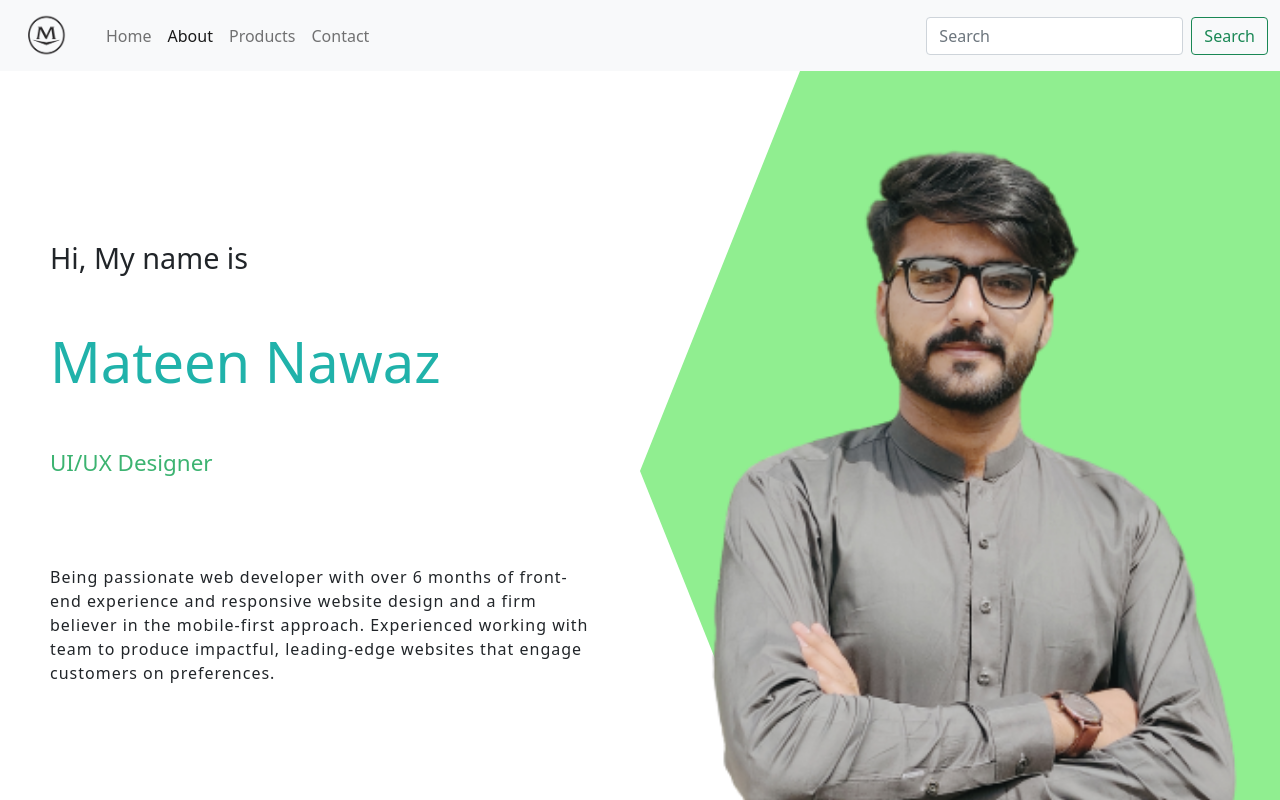
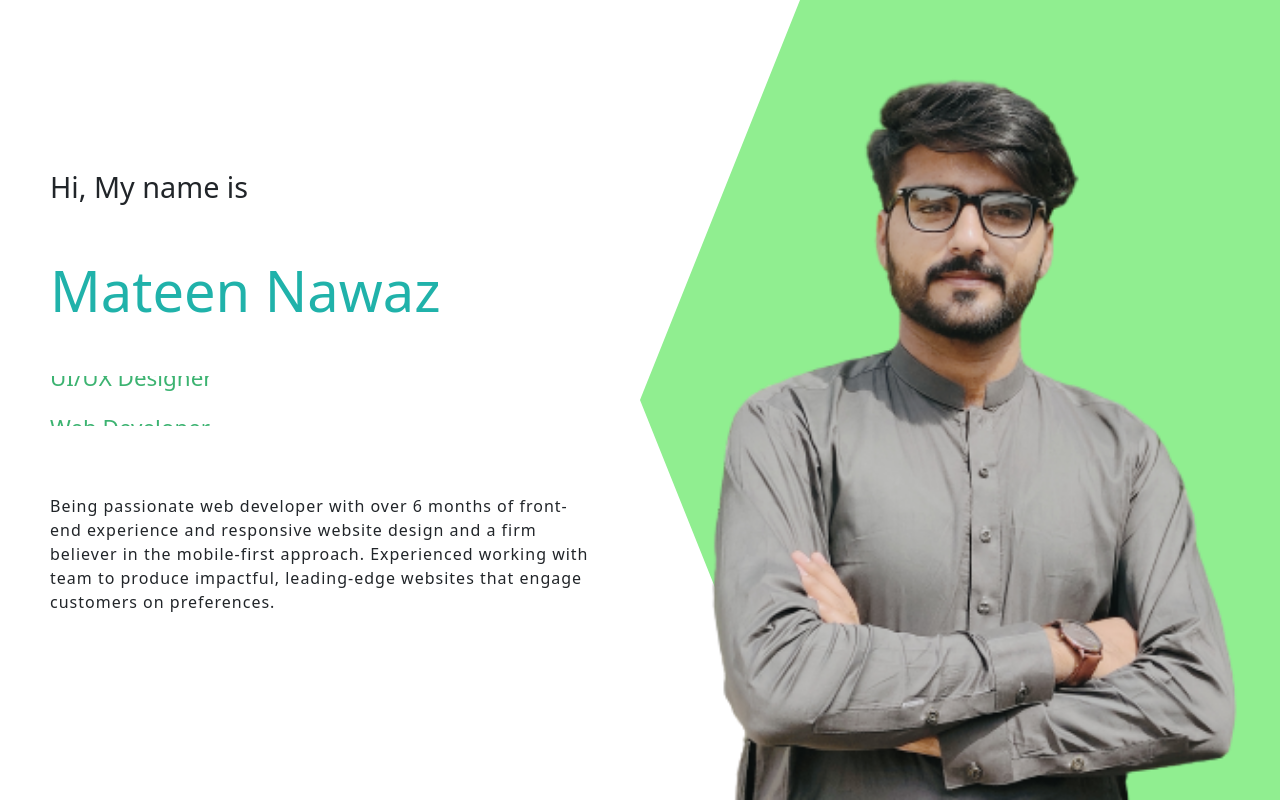
Before and after one commit to mateenNawaz86/Portfolio, a React (Create React App) app: page /about in a window 1280 px wide. Shown: the top 800 px of the page. Built offline with nearby package versions, Linux system fonts and the light colour scheme.

Commit message:
final commit

```diff
--- a/package.json
+++ b/package.json
@@ -6,6 +6,7 @@
     "@testing-library/jest-dom": "^5.14.1",
     "@testing-library/react": "^11.2.7",
     "@testing-library/user-event": "^12.8.3",
+    "emailjs-com": "^3.2.0",
     "react": "^17.0.2",
     "react-dom": "^17.0.2",
     "react-router-dom": "^5.3.0",
--- a/src/App.jsx
+++ b/src/App.jsx
@@ -1,6 +1,5 @@
 import React from "react";
-import Navbar from "./components/Header/Navbar";
-import { BrowserRouter as Router, Switch, Route } from "react-router-dom";
+import { BrowserRouter as Router } from "react-router-dom";
 import Header from "./components/Header/Header";
 import About from "./components/About/About";
 import ProdList from "./components/Prod-List/ProdList";
@@ -9,19 +8,10 @@ import Contact from "./components/contact/Contact";
 const App = () => {
   return (
     <Router>
-      <Navbar />
       <Header />
-      <Switch>
-        <Route path="/about">
-          <About />
-        </Route>
-        <Route path="/product">
-          <ProdList />
-        </Route>
-        <Route path="/contact">
-          <Contact />
-        </Route>
-      </Switch>
+      <About />
+      <ProdList />
+      <Contact />
     </Router>
   );
 };
--- a/src/components/Header/Header.css
+++ b/src/components/Header/Header.css
@@ -92,3 +92,24 @@
   object-fit: cover;
   position: absolute;
 }
+
+@media (max-width: 480px) {
+  .header {
+    flex-direction: column;
+  }
+
+  .left-wrapper {
+    padding: 10px;
+    align-items: center;
+    text-align: center;
+    height: 100%;
+  }
+
+  .name {
+    font-size: 3rem;
+  }
+
+  .personal-des {
+    display: none;
+  }
+}
--- a/src/components/Header/Navbar.css
+++ /dev/null
@@ -1,4 +0,0 @@
-.logo img {
-  width: 70px;
-  height: 45px;
-}
--- a/src/components/Header/Navbar.jsx
+++ /dev/null
@@ -1,95 +0,0 @@
-import React, { useState } from "react";
-import { Link, useLocation } from "react-router-dom";
-import logo from "../../img/logo.png";
-
-import "./Navbar.css";
-
-const Navbar = () => {
-  const [showMenu, setShowMenu] = useState(false);
-  const menuHandler = () => setShowMenu(!showMenu);
-
-  const location = useLocation();
-
-  return (
-    <>
-      <nav className="navbar navbar-expand-lg navbar-light bg-light">
-        <div className="container-fluid">
-          <Link className="navbar-brand logo" to="/">
-            <img src={logo} alt="logo" />
-          </Link>
-          <button
-            className="navbar-toggler"
-            type="button"
-            data-bs-toggle="collapse"
-            data-bs-target="#navbarSupportedContent"
-            aria-controls="navbarSupportedContent"
-            aria-expanded="false"
-            aria-label="Toggle navigation"
-          >
-            <span
-              onClick={menuHandler}
-              className={showMenu ? "fas fa-times" : "fas fa-bars"}
-            />
-          </button>
-          <div className="collapse navbar-collapse" id="navbarSupportedContent">
-            <ul className="navbar-nav me-auto mb-2 mb-lg-0">
-              <li className="nav-item">
-                <Link
-                  className={`nav-link ${
-                    location.pathname === "/" ? "active" : ""
-                  }`}
-                  to="/"
-                >
-                  Home
-                </Link>
-              </li>
-              <li className="nav-item">
-                <Link
-                  className={`nav-link ${
-                    location.pathname === "/about" ? "active" : ""
-                  }`}
-                  to="/about"
-                >
-                  About
-                </Link>
-              </li>
-              <li className="nav-item">
-                <Link
-                  className={`nav-link ${
-                    location.pathname === "/product" ? "active" : ""
-                  }`}
-                  to="/product"
-                >
-                  Products
-                </Link>
-              </li>
-              <li className="nav-item">
-                <Link
-                  className={`nav-link ${
-                    location.pathname === "/contact" ? "active" : ""
-                  }`}
-                  to="/contact"
-                >
-                  Contact
-                </Link>
-              </li>
-            </ul>
-            <form className="d-flex">
-              <input
-                className="form-control me-2"
-                type="search"
-                placeholder="Search"
-                aria-label="Search"
-              />
-              <button className="btn btn-outline-success" type="submit">
-                Search
-              </button>
-            </form>
-          </div>
-        </div>
-      </nav>
-    </>
-  );
-};
-
-export default Navbar;
--- a/src/components/contact/Contact-Form.jsx
+++ b/src/components/contact/Contact-Form.jsx
@@ -1,49 +1,62 @@
-import React, { useState } from "react";
+import React, { useState, useRef } from "react";
+import emailjs from "emailjs-com";
 import Button from "../UI/Button";
 
 import "./Contact-Form.css";
 
 const ContactForm = () => {
+  const formRef = useRef();
+
   const [enteredName, setEnteredName] = useState("");
   const [enteredEmail, setEnteredEmail] = useState("");
   const [enteredSub, setEnteredSub] = useState("");
   const [enteredText, setEnteredText] = useState("");
 
   const nameChangeHandler = (event) => {
-    if (enteredName.trim().length > 3) {
-      setEnteredName(event.target.value);
-    }
+    setEnteredName(event.target.value);
   };
+
   const emailChangeHandler = (event) => {
-    if (enteredEmail.includes("@")) {
-      setEnteredEmail(event.target.value);
-    }
+    setEnteredEmail(event.target.value);
   };
 
   const subChangeHandler = (event) => {
-    if (enteredSub.trim().length > 6) {
-      setEnteredSub(event.target.value);
-    }
+    setEnteredSub(event.target.value);
   };
 
   const textChangerHandler = (event) => {
-    if (enteredText.trim().length > 12) {
-      setEnteredText(event.target.value);
-    }
+    setEnteredText(event.target.value);
   };
 
-  const messageHandler = (event) => {
+  const submitHandler = (event) => {
     event.preventDefault();
+    emailjs
+      .sendForm(
+        "service_rqi5hnd",
+        "template_aqpeg5g",
+        formRef.current,
+        "user_J5Qz5JvDF6BWbOg1KJB8A"
+      )
+      .then(
+        (result) => {
+          console.log(result.text);
+        },
+        (error) => {
+          console.log(error.text);
+        }
+      );
+
     setEnteredName("");
     setEnteredEmail("");
     setEnteredSub("");
     setEnteredText("");
   };
+
   return (
     <>
       <div className="form-container">
         <div className="contact-form">
-          <form onSubmit={messageHandler}>
+          <form ref={formRef} onSubmit={submitHandler}>
             <div className="form-container">
               <div className="width-container">
                 <div className="input-group outer-shadow hover-in-shadow">
@@ -51,6 +64,7 @@ const ContactForm = () => {
                     type="text"
                     className="input-control"
                     placeholder="Name"
+                    name="user_name"
                     value={enteredName}
                     onChange={nameChangeHandler}
                   />
@@ -61,6 +75,7 @@ const ContactForm = () => {
                     className="input-control"
                     placeholder="Email"
                     value={enteredEmail}
+                    name="user_email"
                     onChange={emailChangeHandler}
                   />
                 </div>
@@ -70,6 +85,7 @@ const ContactForm = () => {
                     className="input-control"
                     placeholder="Subject"
                     value={enteredSub}
+                    name="user_subject"
                     onChange={subChangeHandler}
                   />
                 </div>
@@ -77,13 +93,17 @@ const ContactForm = () => {
 
               <div className="width-container">
                 <div className="input-group outer-shadow hover-in-shadow">
-                  <textarea onChange={textChangerHandler} value={enteredText} />
+                  <textarea
+                    onChange={textChangerHandler}
+                    name="user_message"
+                    value={enteredText}
+                  />
                 </div>
               </div>
             </div>
           </form>
           <div className="form-container">
-            <Button type="sbumit">Send Message</Button>
+            <Button type="submit">Send Message</Button>
           </div>
         </div>
       </div>
```
Also changed, not shown: 1 other file (tests, documents, lock files or other folders).
